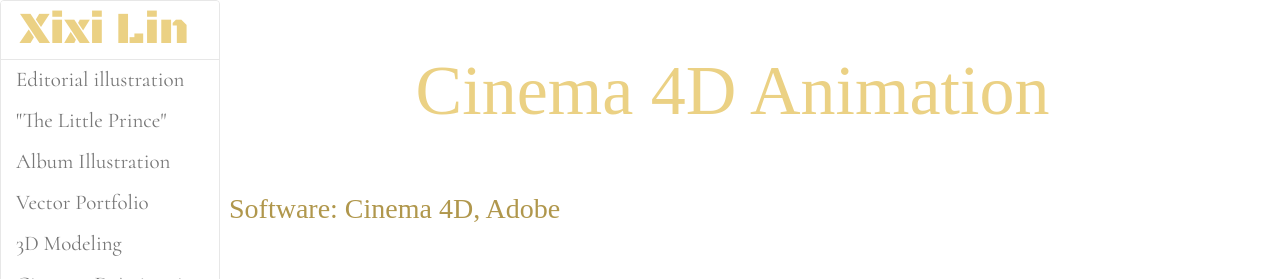
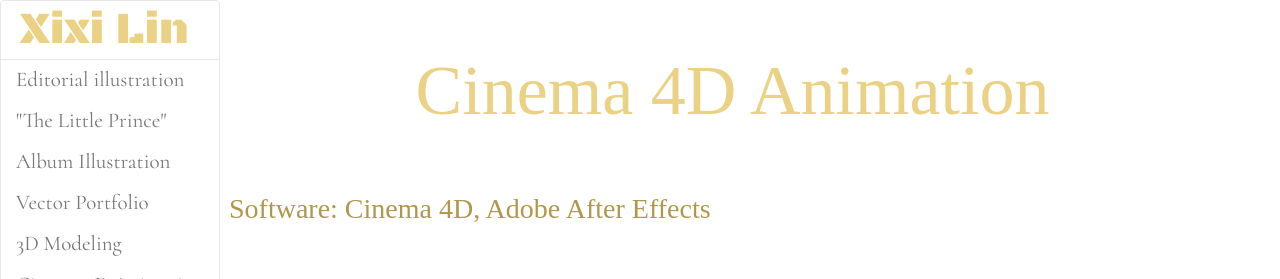
Before and after one commit to xixi0817/art_portfolio, a plain HTML site: page project6.html in a window 1280 px wide. Shown: the top 279 px of the page. Drawn offline with nearby package versions, Linux system fonts and the light colour scheme; a web font is replaced by a local one.

Commit message:
Name After Effects on the C4D page
Co-Authored-By: Claude Opus 5.5 <noreply@anthropic.com>
Claude-Session: https://claude.ai/code/session_01D3C3RANvqHQNGFJQaV91dH

```diff
--- a/project6.html
+++ b/project6.html
@@ -72,7 +72,7 @@
 
 <div class="container1">
       <div class="textone">
-        <p>Software: Cinema 4D, Adobe</p>
+        <p>Software: Cinema 4D, Adobe After Effects</p>
       </div>
 </div>
 
```
